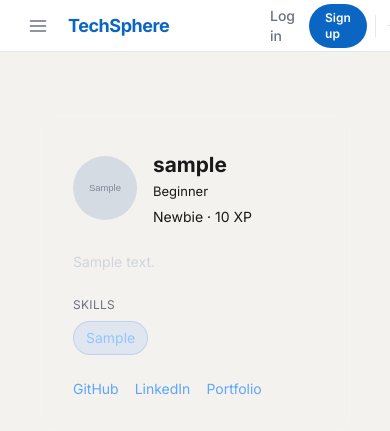
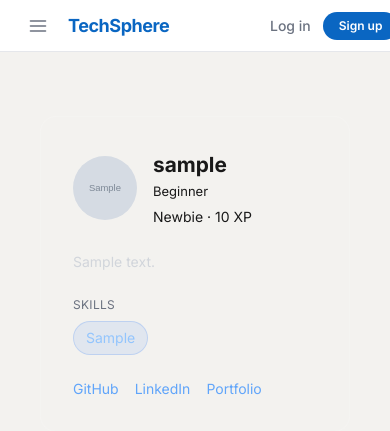
Before and after one commit to olasunkamiabdulrasheed-design/techspere, a Django app: a page that uses templates/base.html in a window 390 px wide. Shown: the top 431 px of the page. Run offline with Django 5.2, Linux system fonts and the light colour scheme; tables that the repository leaves empty hold one stand-in row (values such as "Sample post"); grey boxes marked "Sample" are stand-in pictures; parts of the project's set-up code (start-up, migrations or seed data) failed here and were passed over; some libraries are stand-ins or nearby versions.

Commit message:
fix the navbar

```diff
--- a/templates/base.html
+++ b/templates/base.html
@@ -51,7 +51,7 @@
         </form>
     </div>
 
-    <div class="flex items-center gap-1 ml-auto">
+    <div class="flex items-center gap-0.5 md:gap-1 ml-auto flex-shrink-0">
         {% if user.is_authenticated %}
         <a href="{% url 'notifications' %}" class="relative w-9 h-9 rounded-full flex items-center justify-center text-gray-500 dark:text-gray-400 hover:bg-[#f3f2ef] dark:hover:bg-[#1b1f23] hover:text-gray-900 dark:hover:text-white transition-colors">
             <svg xmlns="http://www.w3.org/2000/svg" width="18" height="18" viewBox="0 0 24 24" fill="none" stroke="currentColor" stroke-width="2" stroke-linecap="round" stroke-linejoin="round"><path d="M18 8A6 6 0 0 0 6 8c0 7-3 9-3 9h18s-3-2-3-9"/><path d="M13.73 21a2 2 0 0 1-3.46 0"/></svg>
@@ -62,7 +62,7 @@
         <a href="{% url 'inbox' %}" class="w-9 h-9 rounded-full flex items-center justify-center text-gray-500 dark:text-gray-400 hover:bg-[#f3f2ef] dark:hover:bg-[#1b1f23] hover:text-gray-900 dark:hover:text-white transition-colors">
             <svg xmlns="http://www.w3.org/2000/svg" width="18" height="18" viewBox="0 0 24 24" fill="none" stroke="currentColor" stroke-width="2" stroke-linecap="round" stroke-linejoin="round"><path d="M21 15a2 2 0 0 1-2 2H7l-4 4V5a2 2 0 0 1 2-2h14a2 2 0 0 1 2 2z"/></svg>
         </a>
-        <div class="w-px h-[22px] bg-gray-200 dark:bg-gray-700 mx-1"></div>
+        <div class="hidden sm:block w-px h-[22px] bg-gray-200 dark:bg-gray-700 mx-1"></div>
         <a href="{% url 'profile' user.username %}" class="w-[34px] h-[34px] rounded-full bg-accent-light dark:bg-accent-dark-light flex items-center justify-center text-sm font-semibold text-accent dark:text-accent-dark border-[1.5px] border-gray-200 dark:border-gray-700 hover:border-accent dark:hover:border-accent-dark flex-shrink-0 transition-colors">{{ user.username|slice:":1"|upper }}</a>
         <form method="post" action="{% url 'logout' %}" class="inline">
             {% csrf_token %}
@@ -73,7 +73,7 @@
         <a href="{% url 'signup' %}" class="bg-accent hover:bg-accent-hover dark:bg-accent-dark dark:hover:bg-accent-dark-hover text-white px-4 py-1.5 rounded-full text-xs font-semibold transition-colors">Sign up</a>
         {% endif %}
 
-        <div class="w-px h-[22px] bg-gray-200 dark:bg-gray-700 mx-1"></div>
+        <div class="hidden sm:block w-px h-[22px] bg-gray-200 dark:bg-gray-700 mx-1"></div>
         <div class="flex items-center gap-1.5 ml-1">
             <svg class="text-gray-400" xmlns="http://www.w3.org/2000/svg" width="11" height="11" viewBox="0 0 24 24" fill="none" stroke="currentColor" stroke-width="2"><circle cx="12" cy="12" r="5"/><line x1="12" y1="1" x2="12" y2="3"/><line x1="12" y1="21" x2="12" y2="23"/><line x1="4.22" y1="4.22" x2="5.64" y2="5.64"/><line x1="18.36" y1="18.36" x2="19.78" y2="19.78"/><line x1="1" y1="12" x2="3" y2="12"/><line x1="21" y1="12" x2="23" y2="12"/><line x1="4.22" y1="19.78" x2="5.64" y2="18.36"/><line x1="18.36" y1="5.64" x2="19.78" y2="4.22"/></svg>
             <div onclick="toggleTheme()" role="button" aria-label="Toggle theme" class="w-[34px] h-[18px] rounded-full relative cursor-pointer flex-shrink-0 transition-colors bg-gray-200 dark:bg-accent-dark">
```
